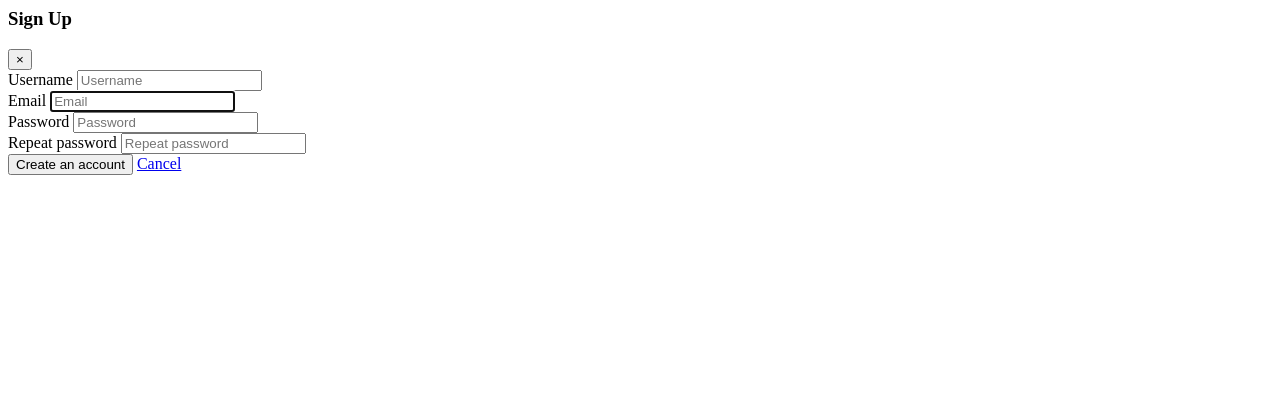
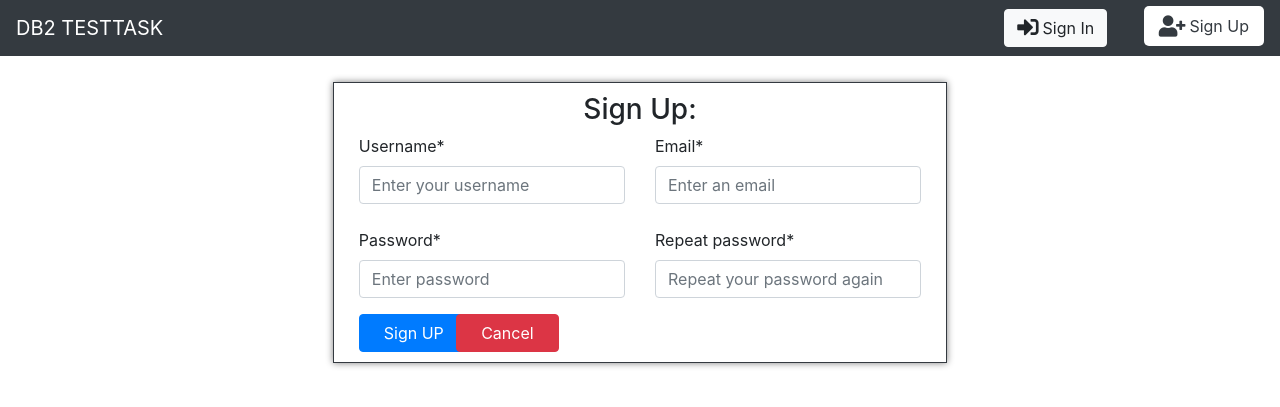
Before and after one commit to amyard/DBII, a Django app: template core/templates/users/signup.html in a window 1280 px wide. Shown: the top 407 px of the page. Run offline with Django 3.2, Linux system fonts and the light colour scheme; the template is opened without the code that fills it: values that come from a table or form of the project are taken from there, others are empty; some libraries are stand-ins or nearby versions.

Commit message:
p.6.2 - registration with email confiramtion

```diff
--- a/core/static/css/main.css
+++ b/core/static/css/main.css
@@ -13,7 +13,7 @@
 .icons-a {
     color: #343A40;
     background-color: white;
-    padding: 5px 15px;
+    padding: 10px 15px;
     border-radius: 5px;
 }
 .icons-a:hover {
@@ -23,7 +23,7 @@
     box-shadow: 0px 0px 7px white;
 }
 
-.login-btn:hover, .signup-btn:hover {
+.login-btn:hover {
     color: white;
     background-color: #343A40;
     box-shadow: 0px 0px 7px white;
@@ -44,3 +44,23 @@
     width: 20%;
     margin-left: 1%;
 }
+
+
+/*  SIGN UP  */
+
+.log-reg {
+    width: 80%;
+    margin-left: 10%;
+    margin-top: 2%;
+}
+
+.reg-form {
+    border: 1px solid blue;
+    width: 60%;
+    margin-left: 20%;
+    padding: 10px 25px;
+    border: 1px solid #343A40;
+    box-shadow: 0px 0px 7px grey;
+}
+
+.help-inline { color: #c82333; }
--- a/core/templates/base.html
+++ b/core/templates/base.html
@@ -31,10 +31,7 @@
               <button class="login-btn btn btn-light mr-3" type="button" name="button">
                   <i class="fas fa-sign-in-alt fa-lg mr-1 icons-color" title="Log In"></i>Sign In
               </button>
-
-              <button class="signup-btn btn btn-light" type="button" name="button">
-                  <i class="fas fa-user-plus fa-lg mr-1 icons-color" title="Registration"></i>Sign Up
-              </button>
+              <a href="{% url 'users:signup' %}" class="ml-3 icons-a"><i class="fas fa-user-plus fa-lg mr-1 icons-color" title="Log Out"></i>Sign Up</a>
           {% endif %}
       </div>
     </nav>
@@ -76,7 +73,6 @@
 $(function () {
 
     $(".login-btn").modalForm({formURL: "{% url 'users:signin' %}"});
-    $(".signup-btn").modalForm({formURL: "{% url 'users:signup' %}"});
 
     // Hide message
     $(".alert").fadeTo(4000, 500).slideUp(500, function(){
--- a/core/templates/users/signup.html
+++ b/core/templates/users/signup.html
@@ -1,45 +1,18 @@
-{% load widget_tweaks %}
+{% extends 'base.html' %}
+{% load crispy_forms_tags %}
 
-<form method="post" action="">
-  {% csrf_token %}
 
-  <div class="modal-header">
-    <h3 class="modal-title">Sign Up</h3>
-    <button type="button" class="close" data-dismiss="modal" aria-label="Close">
-      <span aria-hidden="true">&times;</span>
-    </button>
-  </div>
 
-  <div class="modal-body">
+{% block content %}
 
-    <div class="{% if form.non_field_errors %}invalid{% endif %} mb-2">
-      {% for error in form.non_field_errors %}
-        <div class="alert alert-danger mt-2">
-            <strong>{{ error|escape }}</strong>
-        </div>
-      {% endfor %}
-    </div>
+<div class="log-reg">
 
-    {% for field in form %}
-      <div class="form-group">
-        <label for="{{ field.id_for_label }}">{{ field.label }}</label>
-        {% render_field field class="form-control" placeholder=field.label %}
-        <div class="{% if field.errors %} invalid{% endif %}">
-          {% for error in field.errors %}
-            <p class="help-block">
-                <div class="alert alert-danger mt-2">
-                    <strong>{{ error }}</strong>
-                </div>
-            </p>
-          {% endfor %}
-        </div>
-      </div>
-    {% endfor %}
-  </div>
+		<form action = '' method="POST" class='reg-form'>
+          <h3 class = 'text-center'>Sign Up:</h3>
+	      {% csrf_token %}
+		  {% crispy form %}
+		</form>
 
-  <div class="modal-footer">
-    <button type="button" class="submit-btn btn btn-primary" formnovalidate="formnovalidate">Create an account</button>
-    <a href="{% url 'core:base_view' %}" id="cancel" name="cancel" class="btn btn-danger mt-3 mb-3">Cancel</a>
-  </div>
+</div>
 
-</form>
+{% endblock %}
--- a/core/users/forms.py
+++ b/core/users/forms.py
@@ -2,15 +2,16 @@ from django import forms
 from django.contrib.auth import get_user_model
 from django.contrib.auth.forms import UserCreationForm, AuthenticationForm
 from django.core.validators import validate_email
+from django.urls import reverse
 
-from bootstrap_modal_forms.mixins import PopRequestMixin, CreateUpdateAjaxMixin
+from crispy_forms.helper import FormHelper
+from crispy_forms.layout import Layout, Submit, Row, Column, Button
 
 
 User = get_user_model()
 
 
 class CustomAuthenticationForm(AuthenticationForm):
-    # email = forms.CharField(label='Email', widget=forms.EmailInput())
     password = forms.CharField(label='Password', widget=forms.PasswordInput())
 
     class Meta:
@@ -44,15 +45,38 @@ class CustomAuthenticationForm(AuthenticationForm):
 
 
 
-class CustomUserCreationForm(PopRequestMixin, CreateUpdateAjaxMixin, UserCreationForm):
-    username = forms.CharField(label='Username', widget=forms.TextInput())
-    email = forms.CharField(label='Email', widget=forms.EmailInput())
-    password1 = forms.CharField(label='Password', widget=forms.PasswordInput())
-    password2 = forms.CharField(label='Repeat password', widget=forms.PasswordInput())
+
+
+class CustomUserCreationForm(forms.ModelForm):
+    username = forms.CharField(label='Username', widget=forms.TextInput(attrs={'class':'form-control', 'placeholder':'Enter your username'}))
+    email = forms.CharField(label='Email', widget=forms.EmailInput(attrs={'class':'form-control', 'placeholder':'Enter an email'}))
+    password1 = forms.CharField(label='Password', widget=forms.PasswordInput(attrs={'class':'form-control', 'placeholder':'Enter password'}))
+    password2 = forms.CharField(label='Repeat password', widget=forms.PasswordInput(attrs={'class':'form-control', 'placeholder':'Repeat your password again'}))
 
     class Meta:
         model = User
         fields = ['username', 'email', 'password1', 'password2']
+
+    def __init__(self, *args, **kwargs):
+        super().__init__(*args, **kwargs)
+        self.helper = FormHelper()
+        self.helper.layout = Layout(
+            Row(
+                Column('username', css_class='form-group col-md-6 mb-0'),
+                Column('email', css_class='form-group col-md-6 mb-0'),
+            ),
+            Row(
+                Column('password1', css_class='form-group col-md-6 mb-0 mt-4'),
+                Column('password2', css_class='form-group col-md-6 mb-0 mt-4'),
+            ),
+            Row(
+                Column(Submit('submit', 'Sign UP', css_class='btn btn-primary px-4'), css_class='form-group col-md-1 mb-0 mt-3'),
+                Column(Button('cancel', 'Cancel', css_class='btn btn-danger px-4',
+                              onclick="window.location.href = '{}';".format(reverse('core:base_view'))
+                              ), css_class='form-group col-md-1 mb-0 mt-3 ml-5'),
+
+            ),
+        )
 
 
     def clean_username(self):
--- a/core/users/models.py
+++ b/core/users/models.py
@@ -34,7 +34,7 @@ class User(AbstractBaseUser):
 
     is_admin = models.BooleanField(default=False)
     is_staff = models.BooleanField(default=False)
-    is_active = models.BooleanField(default=True)
+    is_active = models.BooleanField(default=False)
 
     objects = UserManager()
 
--- a/core/users/urls.py
+++ b/core/users/urls.py
@@ -1,9 +1,11 @@
 from django.urls import path, reverse_lazy
-from .views import CustomLogoutView, CustomLoginView, SignUpView
+from .views import CustomLogoutView, CustomLoginView, ActivateView, SignUpView
 
 app_name='users'
 urlpatterns = [
     path('logout/', CustomLogoutView.as_view(next_page = reverse_lazy('core:base_view')), name='logout'),
     path('signin/', CustomLoginView.as_view(), name='signin'),
+
     path('signup/', SignUpView.as_view(), name='signup'),
+    path('activate/<uidb64>/<token>/', ActivateView.as_view(), name='activate'),
 ]
```
Also changed, not shown: config/settings.py (+7 -0 lines), core/templates/users/confirm_email/account_activation_email.html (added, +7 -0 lines), core/templates/users/confirm_email/confirm_email.html (added, +17 -0 lines), core/templates/users/confirm_email/confirm_email_invalid.html (added, +16 -0 lines), core/templates/users/confirm_email/confirm_email_valid.html (added, +17 -0 lines), core/users/tokens.py (added, +8 -0 lines), core/users/views.py (+61 -5 lines), core/users/migrations/0003_auto_20190524_1507.py (added).
